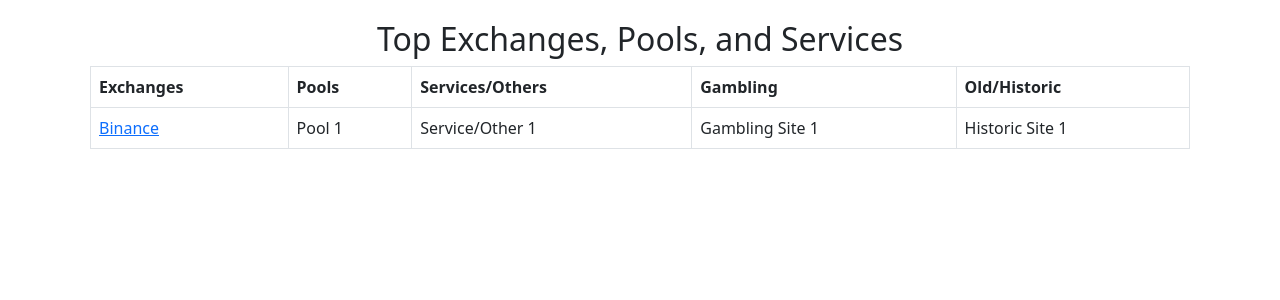
After one commit to San-kalp/Kavach, a Django app: page /wallet in a window 1280 px wide. The commit adds this page. Shown: the top 300 px of the page. Run offline with Django 3.2, Linux system fonts and the light colour scheme; some libraries are stand-ins or nearby versions.

Commit message:
Added wallet

```diff
--- a/Defendify-project/home/forms.py
+++ b/Defendify-project/home/forms.py
@@ -5,3 +5,7 @@ from django import forms
 
 class searchForm(forms.Form):
     form_data = forms.CharField(label="Search" , max_length=100)
+
+
+class walletForm(forms.Form):
+    wallet = forms.CharField(label="Wallet", max_length=100)
--- a/Defendify-project/home/templates/home/home.html
+++ b/Defendify-project/home/templates/home/home.html
@@ -84,6 +84,10 @@
                     <li class="nav-item">
                         <a class="nav-link" href="#">About</a>
                     </li>
+                    <li class="nav-item">
+                        <a class="nav-link" href="wallet">Wallet</a>
+                    </li>
+
                     <!-- <li class="nav-item dropdown">
                         <a class="nav-link dropdown-toggle" href="#" id="monitorDropdown" role="button" data-bs-toggle="dropdown"
                             aria-haspopup="true" aria-expanded="false">Monitor</a>
--- /dev/null
+++ b/Defendify-project/home/templates/home/wallet.html
@@ -0,0 +1,49 @@
+<!DOCTYPE html>
+<html>
+<head>
+    <title>Top Exchanges, Pools, and Services</title>
+    <link href="https://cdn.jsdelivr.net/npm/bootstrap@5.0.2/dist/css/bootstrap.min.css" rel="stylesheet" integrity="sha384-EVSTQN3/azprG1Anm3QDgpJLIm9Nao0Yz1ztcQTwFspd3yD65VohhpuuCOmLASjC" crossorigin="anonymous">
+    <style>
+        /* Custom CSS for the container */
+        .custom-container {
+            padding: 20px;
+        }
+    </style>
+</head>
+<body>
+
+    <!-- Content -->
+    <div class="container custom-container">
+        <h2 class="text-center">Top Exchanges, Pools, and Services</h2>
+
+        <!-- Combined Table -->
+        <table class="table table-bordered">
+            <thead>
+                <tr>
+                    <th>Exchanges</th>
+                    <th>Pools</th>
+                    <th>Services/Others</th>
+                    <th>Gambling</th>
+                    <th>Old/Historic</th>
+                </tr>
+            </thead>
+            <tbody>
+                <tr>
+                    <td><a href="wallet/Binance">Binance</a></td>
+                    <td>Pool 1</td>
+                    <td>Service/Other 1</td>
+                    <td>Gambling Site 1</td>
+                    <td>Historic Site 1</td>
+                </tr>
+                <!-- Add more items under each category as needed -->
+            </tbody>
+        </table>
+    </div>
+
+    <!-- Add the Bootstrap JS and jQuery links for additional functionality -->
+    <script src="https://code.jquery.com/jquery-3.5.1.slim.min.js"></script>
+    <script src="https://cdn.jsdelivr.net/npm/@popperjs/core@2.9.1/dist/umd/popper.min.js"></script>
+    <script src="https://maxcdn.bootstrapcdn.com/bootstrap/5.0.2/js/bootstrap.min.js"></script>
+
+</body>
+</html>
--- a/Defendify-project/home/urls.py
+++ b/Defendify-project/home/urls.py
@@ -4,5 +4,7 @@ from django.urls import path
 
 urlpatterns = [
 
-    path("",views.home,name="home")
+    path("",views.home,name="home"),
+    path("wallet",views.wallet, name="wallet"),
+    path("wallet/<str:wallet>", views.wallet_detail, name ="wallet-detail")
 ]
--- a/Defendify-project/home/views.py
+++ b/Defendify-project/home/views.py
@@ -4,7 +4,7 @@ import requests
 from rest_framework.response import Response
 from rest_framework.decorators import api_view
 from rest_framework.renderers import JSONRenderer
-from .forms import searchForm
+from .forms import searchForm, walletForm
 from django.http import HttpResponseRedirect
 import requests
 import json
@@ -60,3 +60,12 @@ def wallet_explorer(address):
 def get_tx_data(txid):
     query = f"http://www.walletexplorer.com/api/1/tx?txid={txid}&caller=sankalp.chordia20@vit.edu"
     return json.loads(requests.get(query).text)
+
+
+def wallet(request):
+    form = walletForm()
+    context={'form':form}
+    return render(request,"home/wallet.html",context=context)
+
+def wallet_detail(request, wallet):
+    pass
```
Also changed, not shown: Defendify-project/home/templates/home/wallet_detail.html (added), 2 other files.
